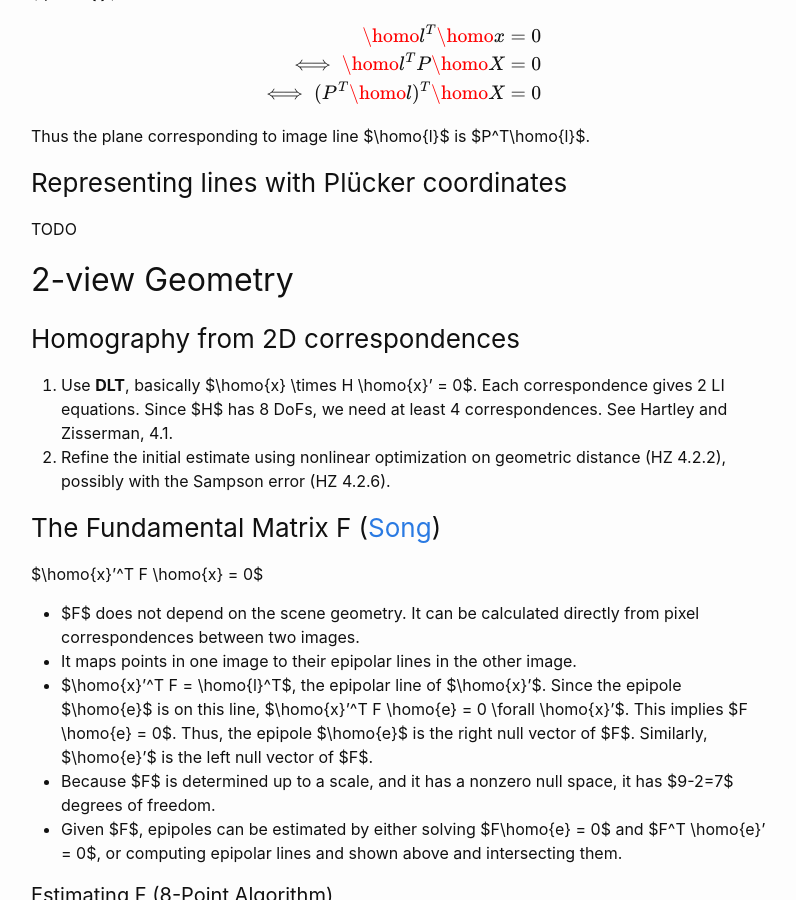
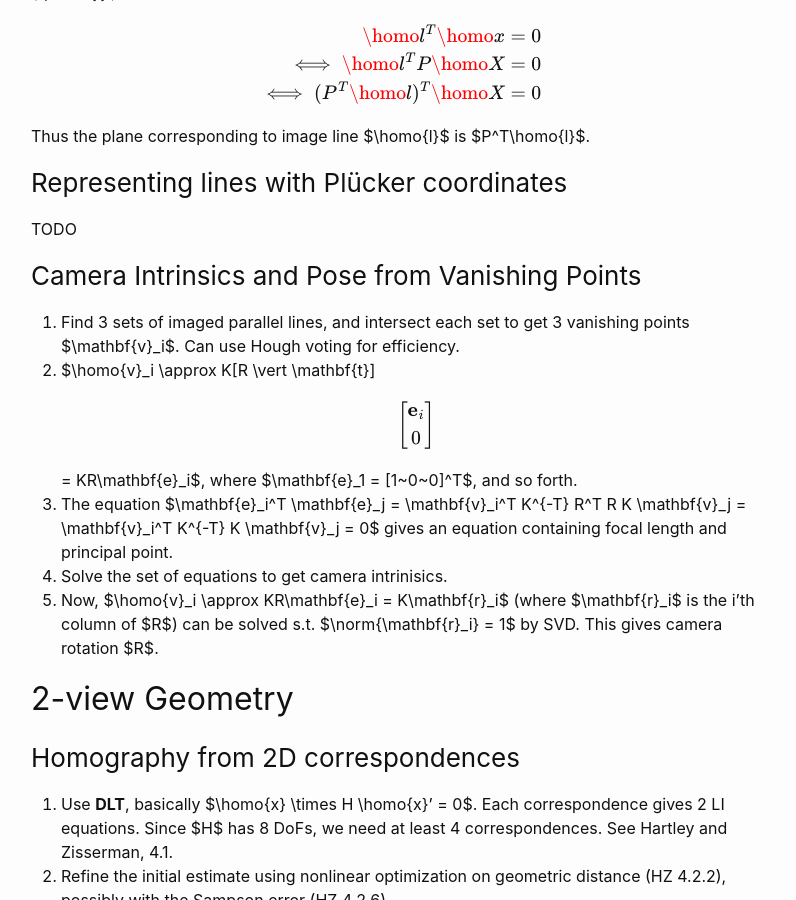
Before and after one commit to samarth-robo/blog, a Jekyll site: the page built from _posts/2019-12-16-3d_geom.md, in a window 1280 px wide and 900 px high, scrolled down 1895 px. Shown: the whole window, without its empty margins (239-1035 px from the left). Built offline with Jekyll 4.4.1, drawn with Linux system fonts in a browser that asks for light colours; emoji names are drawn with the system emoji font; formulas are drawn with MathJax 3.

Commit message:
Update 2019-12-16-3d_geom.md

```diff
--- a/_posts/2019-12-16-3d_geom.md
+++ b/_posts/2019-12-16-3d_geom.md
@@ -60,7 +60,12 @@ Thus the plane corresponding to image line $\homo{l}$ is $P^T\homo{l}$.
 ### Representing lines with Pl&uuml;cker coordinates
 TODO
 
-
+### Camera Intrinsics and Pose from Vanishing Points
+1. Find 3 sets of imaged parallel lines, and intersect each set to get 3 vanishing points $\mathbf{v}_i$. Can use Hough voting for efficiency.
+2. $\homo{v}_i \approx K\[R \vert \mathbf{t}\] \begin{bmatrix}\mathbf{e}_i \\\ 0 \end{bmatrix} = KR\mathbf{e}_i$, where $\mathbf{e}_1 = \[1~0~0\]^T$, and so forth.
+3. The equation $\mathbf{e}_i^T \mathbf{e}_j = \mathbf{v}_i^T K^{-T} R^T R K \mathbf{v}_j = \mathbf{v}_i^T K^{-T} K \mathbf{v}_j = 0$ gives an equation containing focal length and principal point.
+4. Solve the set of equations to get camera intrinisics.
+5. Now, $\homo{v}_i \approx KR\mathbf{e}_i = K\mathbf{r}_i$ (where $\mathbf{r}_i$ is the i'th column of $R$) can be solved s.t. $\norm{\mathbf{r}_i} = 1$ by SVD. This gives camera rotation $R$.
 
 ## 2-view Geometry
 
```
